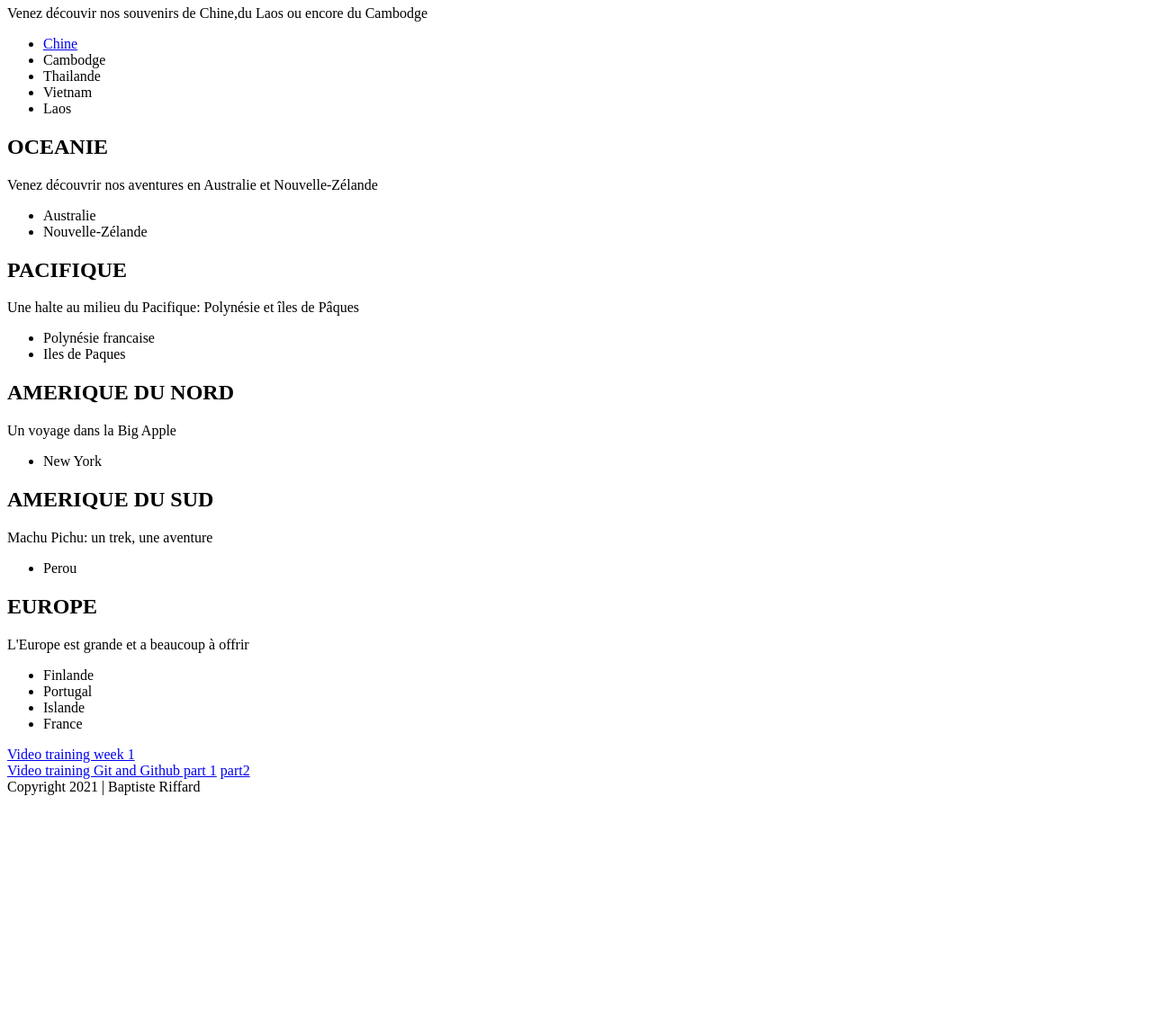
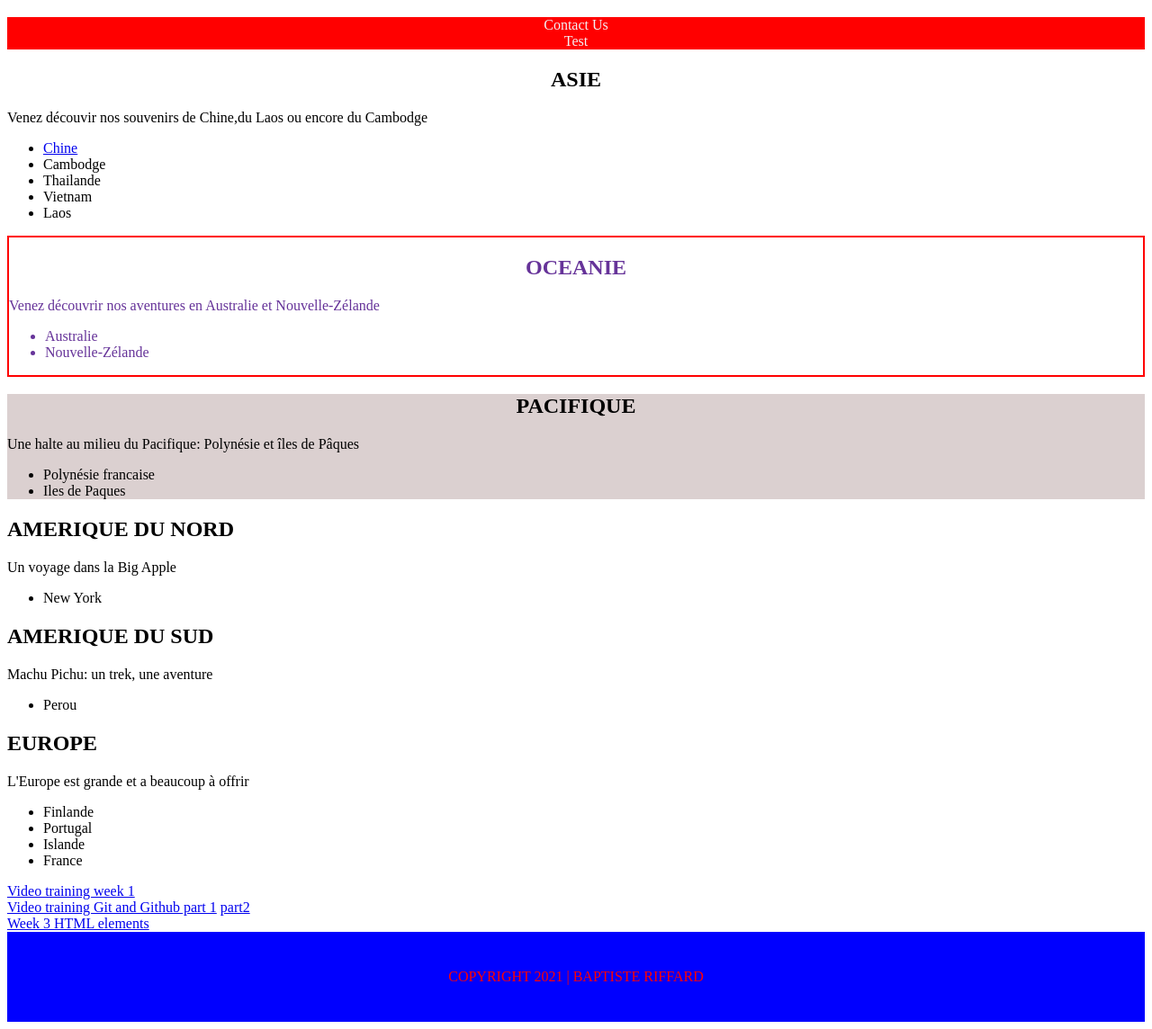
Before and after one commit to B9R9/HTML-project, a plain HTML site: page index.html in a window 1280 px wide. Shown: the part 121-1265 px from the top of the page at 90% size. Before the commit the page ends 1013 px from the top, so only its background shows below. Drawn offline with Linux system fonts and the light colour scheme.

Commit message:
Add suite a la 3eme lecons

```diff
--- a/index.html
+++ b/index.html
@@ -9,17 +9,63 @@
       <meta name= "viewport" content="witdth=device-width, initial-scale=1.0"/>
 
       <title>Nos voyages autour du monde </title>
+      <style>
+
+        #header
+        {
+            background-color:blue;color:red; text-align: center; text-transform: uppercase;padding: 30px;
+        }
+        #menu
+        {
+            list-style: none;
+            text-align: center;
+
+        }
+
+        #menu a
+        {
+           color:rgb(243, 240, 243);
+           text-decoration: none;
+        }
+        #menu li
+        {
+            background: red;
+        }
+
+        #pacifique
+        {
+            background-color: rgb(219, 208, 208);
+        }
+        #title
+        {
+            text-align: center;
+        }
+      </style>
+
+
     </head>
 
 
 <body>
+    <div >
     <header>
-       <h1> Venez prendre un peu d'air </h1>
+       <h1 id="header"> venez prendre un peu d'air </h1>
+       <up id="menu" ">
+        <li >
+            <a href="./Contact/ContactMe.html"
+            target="_blank"  >Contact Us</a>
+        </li>
+        <li style="color:white">
+            <a href="./Contact/ContactMe.html"
+            target="_blank">Test</a>
+        </li>
+        </up>
+    </div>
     </header>
 
     <main>
      <div>
-    <h2> ASIE </h2>
+    <h2 id="title"> ASIE </h2>
         <p>Venez découvir nos souvenirs de Chine,du Laos ou encore du Cambodge </p>
             <ul>
                 <li>
@@ -32,18 +78,23 @@
                 <li>Laos</li>
 
             </ul>
-    <h2> OCEANIE</h2>
+        </div>
+    <div style="color:rebeccapurple ; border: 2px solid red;">
+    <h2 style ="text-align:center"> OCEANIE</h2>
         <p>Venez découvrir nos aventures en Australie et Nouvelle-Zélande</p>
             <ul>
                 <li>Australie</li>
                 <li>Nouvelle-Zélande</li>
             </ul>
-    <h2> PACIFIQUE</h2>
+    </div>
+    <div id="pacifique">
+    <h2 id="title"> PACIFIQUE</h2>
         <p> Une halte au milieu du Pacifique: Polynésie et îles de Pâques</p>
             <ul>
                 <li>Polynésie francaise</li>
                 <li>Iles de Paques</li>
             </ul>
+    </div>
     <h2> AMERIQUE DU NORD</h2>
         <p> Un voyage dans la Big Apple</p>
              <ul>
@@ -72,13 +123,22 @@
      target ="_blank">Video training Git and Github part 1</a>
      <a href="https://www.youtube.com/watch?v=-UCsdd3j-xM"
      target ="_blank">part2</a>
+     <br>
+     <a href="https://www.youtube.com/watch?v=kaGAsXTpHE4"
+     target ="_blank">Week 3 HTML elements</a>
 
 
 
     </main>
 
-    <footer>
-        Copyright 2021 | Baptiste Riffard
+    <footer style="background-color:blue;color:red; text-align: center; text-transform: uppercase;padding: 25px">
+
+        <div>
+            <p>
+                Copyright 2021 | Baptiste Riffard
+            </p>
+        </div>
+
     </footer>
 
 </body>
```
Also changed, not shown: Chine/Chine.html (+1 -1 lines), Contact/ContactMe.html (added, +69 -0 lines).
